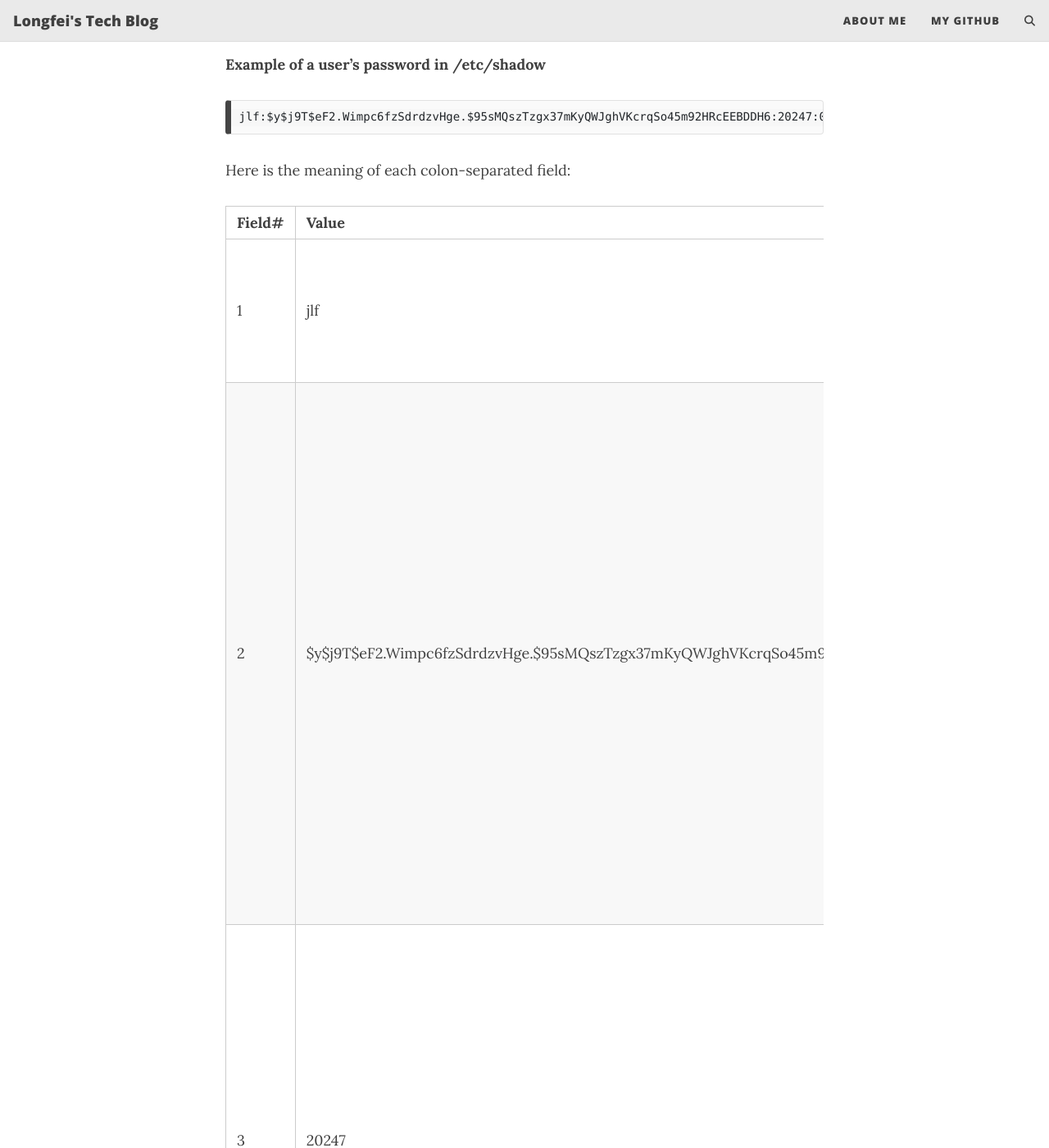
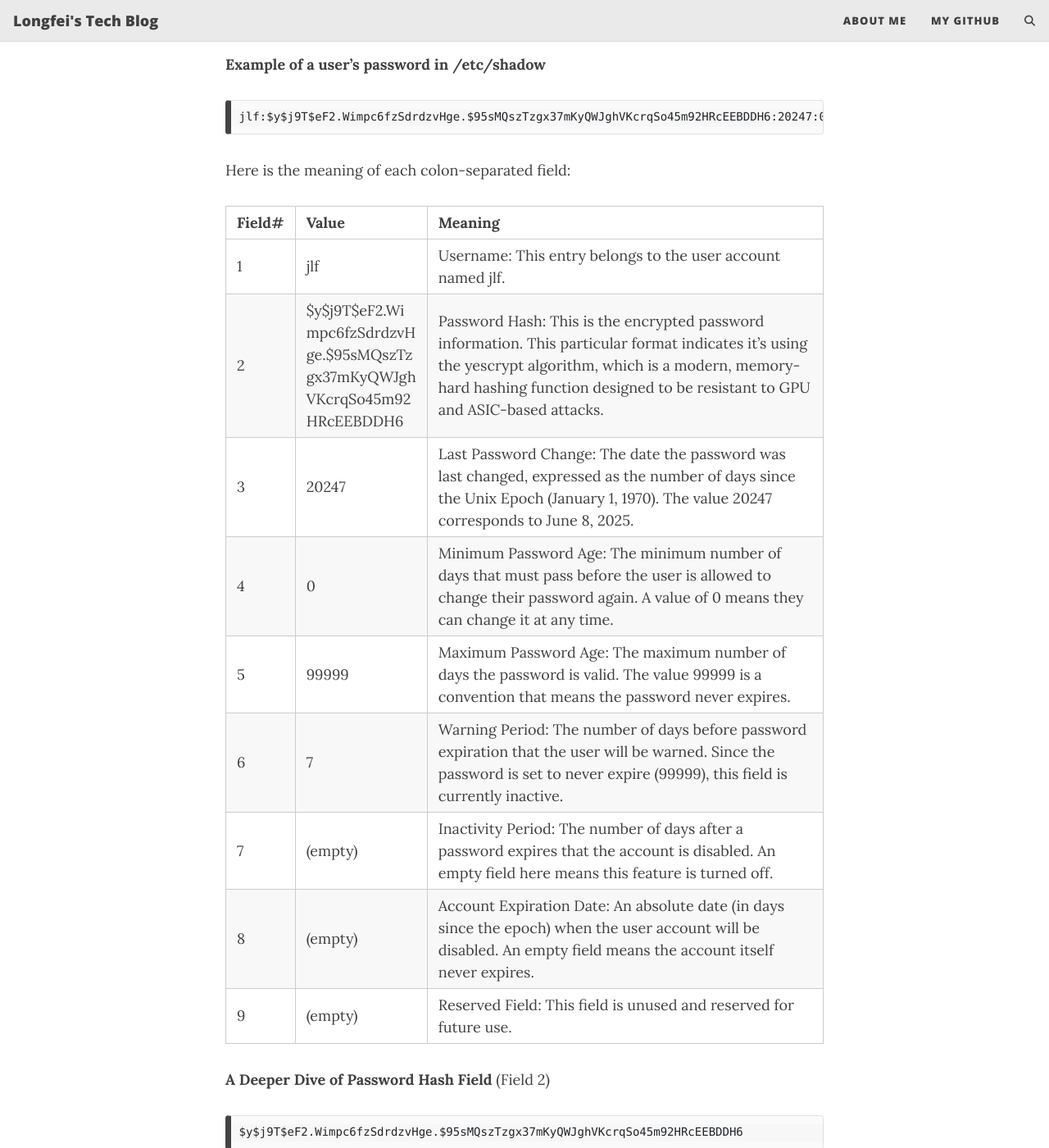
Before and after one commit to longfeiCA/longfeica.github.io, a Jekyll site: the page built from _posts/2025-06-09-Linux-Passwords.md, in a window 1280 px wide and 1400 px high, scrolled down 2331 px. Shown: the whole window at 82% size. Built offline with Jekyll 4.4.1, drawn with Linux system fonts in a browser that asks for light colours; Markdown is read by kramdown in place of the engine named in the settings; comment, search, counter and statistics services are not loaded.

Commit message:
fix markdown table format

```diff
--- a/_posts/2025-06-09-Linux-Passwords.md
+++ b/_posts/2025-06-09-Linux-Passwords.md
@@ -75,7 +75,7 @@ Here is the meaning of each colon-separated field:
 |Field# | Value | Meaning |
 |------|-------|---------|
 |1| jlf | Username: This entry belongs to the user account named jlf. |
-|2| $y$j9T$eF2.Wimpc6fzSdrdzvHge.$95sMQszTzgx37mKyQWJghVKcrqSo45m92HRcEEBDDH6 | Password Hash: This is the encrypted password information. This particular format indicates it's using the yescrypt algorithm, which is a modern, memory-hard hashing function designed to be resistant to GPU and ASIC-based attacks. |
+|2| $y$j9T$eF2.Wi<br>mpc6fzSdrdzvH<br>ge.$95sMQszTz<br>gx37mKyQWJgh<br>VKcrqSo45m92<br>HRcEEBDDH6 | Password Hash: This is the encrypted password information. This particular format indicates it's using the yescrypt algorithm, which is a modern, memory-hard hashing function designed to be resistant to GPU and ASIC-based attacks. |
 |3| 20247 | Last Password Change: The date the password was last changed, expressed as the number of days since the Unix Epoch (January 1, 1970). The value 20247 corresponds to June 8, 2025. |
 |4| 0 | Minimum Password Age: The minimum number of days that must pass before the user is allowed to change their password again. A value of 0 means they can change it at any time. |
 |5| 99999 | Maximum Password Age: The maximum number of days the password is valid. The value 99999 is a convention that means the password never expires. |
```
